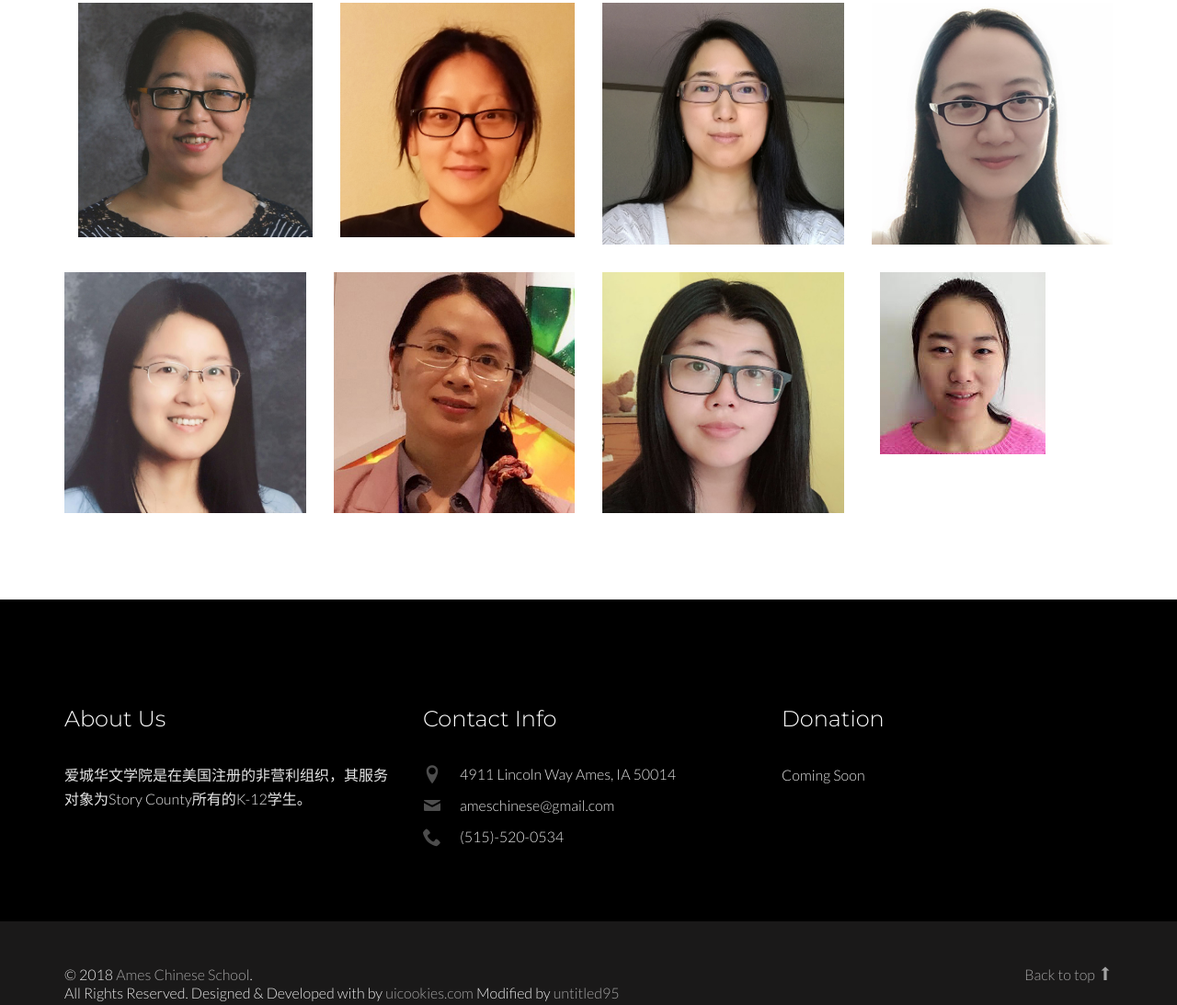
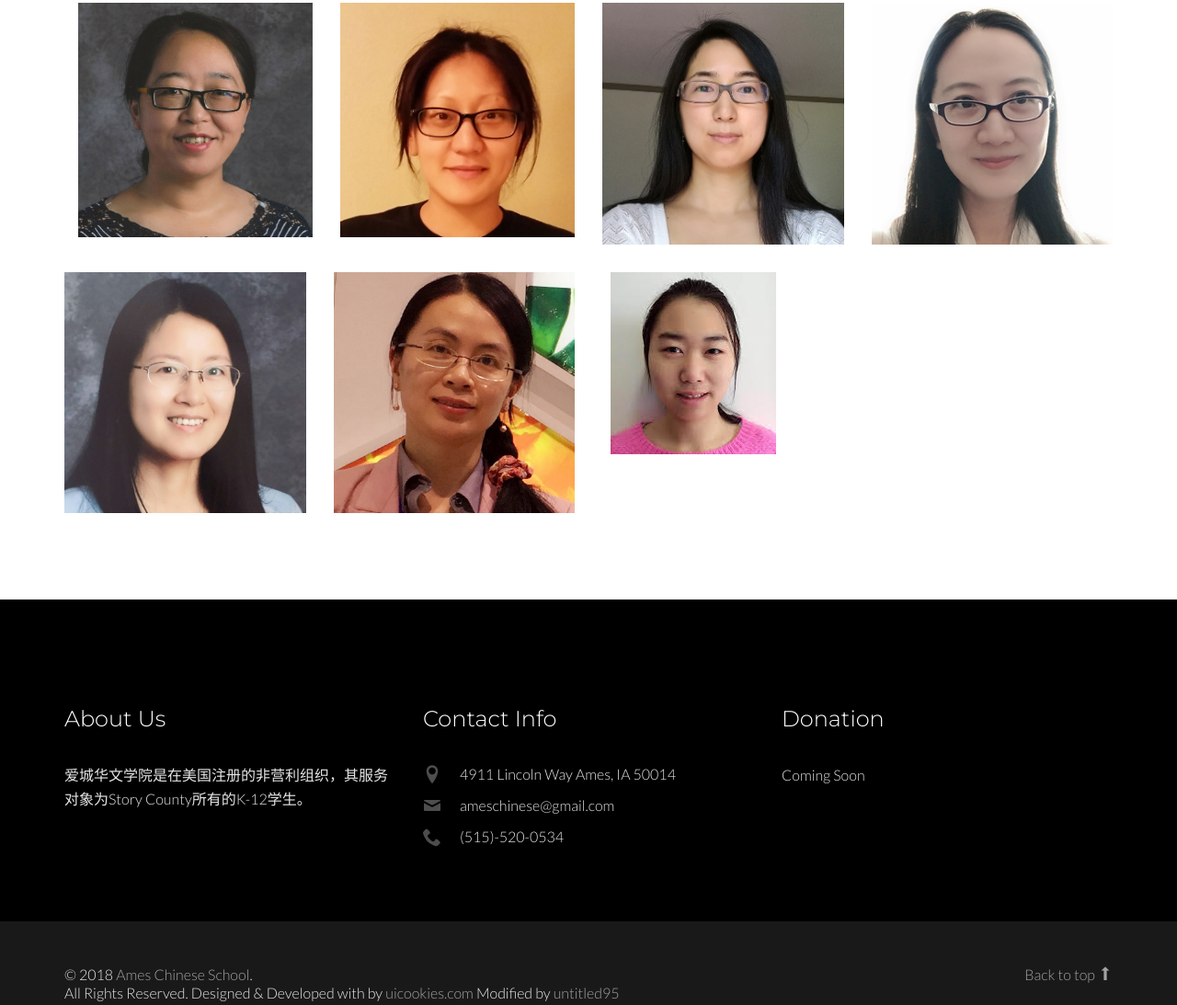
Before and after one commit to untitled95/ameschinese, a website: page about.html in a window 1280 px wide. Shown: the part 2885-3978 px from the top of the page at 92% size. Drawn offline with Linux system fonts and the light colour scheme; files whose address does not match are found by name.

Commit message:
remove one teacher

```diff
--- a/about.html
+++ b/about.html
@@ -216,7 +216,7 @@
             </div>
           </a>
         </div>
-        <div class="col-md-3 col-sm-6 col-xs-6 probootstrap-animate">
+        <!-- <div class="col-md-3 col-sm-6 col-xs-6 probootstrap-animate">
           <a href="zhanghuan.html" class="probootstrap-team">
             <img src="img/zhanghuan.jpg" alt="Free Bootstrap Template by uicookies.com" class="img-responsive" >
             <div class="probootstrap-team-info">
@@ -225,7 +225,7 @@
               </h3>
             </div>
           </a>
-        </div>
+        </div> -->
         <div class="col-md-3 col-sm-6 col-xs-6 probootstrap-animate">
           <a href="burenshi.html" class="probootstrap-team">
             <img src="img/burenshi.jpg" alt="Free Bootstrap Template by uicookies.com" class="img-responsive" style="width: 120%;height: 120%;">
```
